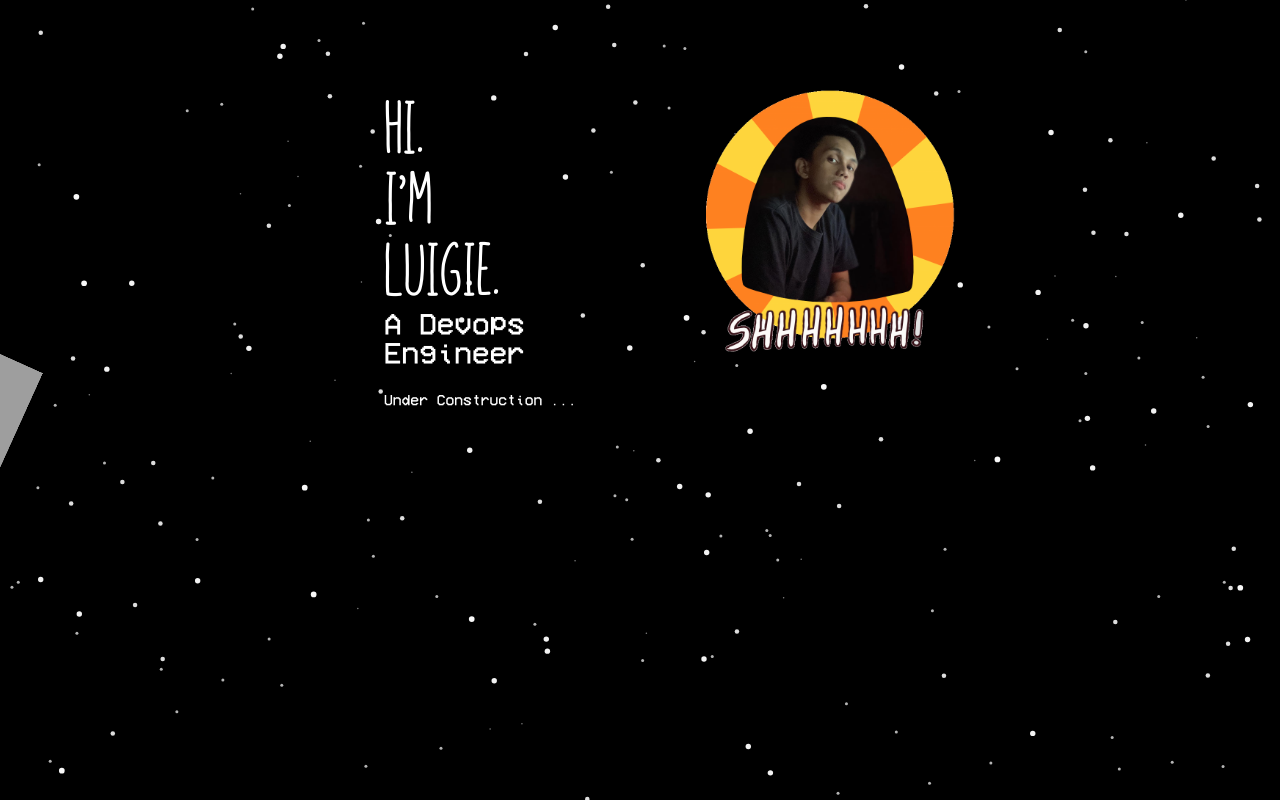
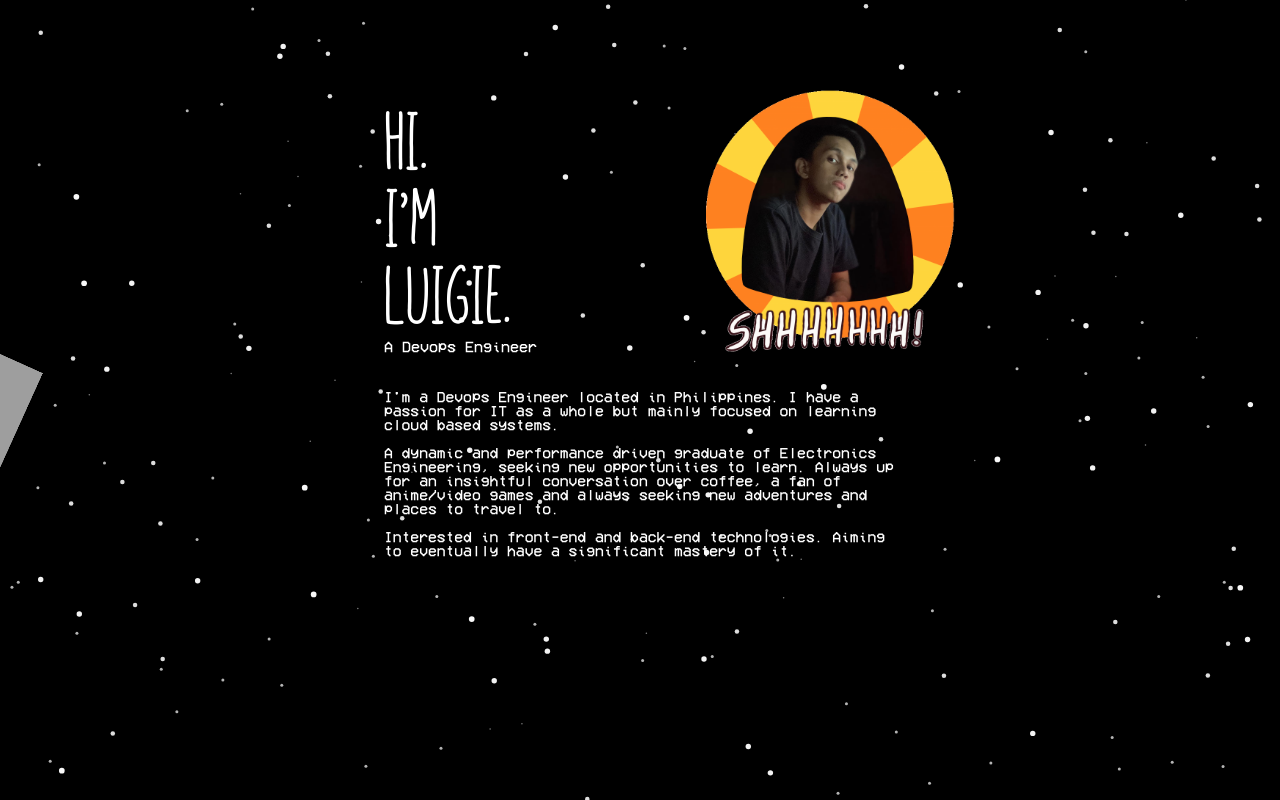
Before and after one commit to justluigie/justluigie, a React (Create React App) app: page / in a window 1280 px wide. Built offline with nearby package versions, Linux system fonts and the light colour scheme.

Commit message:
new revisions

```diff
--- a/src/App.css
+++ b/src/App.css
@@ -57,6 +57,13 @@
     z-index: -1;
 }
 
+#horizon{
+  height: 300px;
+  display: flex;
+  flex-direction: column;
+  justify-content: center;
+}
+
 #top{
     padding-top: 5%;
 }
@@ -66,14 +73,17 @@
     height: auto;
     color: white;
     font-family: AmongUs;
-    font-size: 70px;
+    font-size: 6vw;
     position: relative;
     text-align: left;
+    justify-content: center;
+
+
 }
 
 
 #imp{
-    font-size: 30px;
+    font-size: 1.2vw;
     text-align: left;
     font-family: AmongUs2;
 }
--- a/src/App.js
+++ b/src/App.js
@@ -28,17 +28,23 @@ function App() {
             <Particles options={particlesOptions} init={particlesInit}/>
             <div class ="row">
                 <div class="column">
+                    <div id = "horizon">
                     <div id="top">Hi.</div>
                     <div id="middle">i'm </div>
                     <div id="bottom">Luigie.
                     <div id="imp"> A Devops Engineer</div></div>
+                    </div>
                 </div>
                 <div class="column">
                      <div id="myself"><img id="picture" src={image}/></div>
                 </div>
             </div>
             <div id="short" class ="intro">
-            Under Construction ...
+            I'm a Devops Engineer located in Philippines. I have a passion for IT as a whole but mainly focused on learning cloud based systems.<br></br>
+            <br></br>
+            A dynamic and performance driven graduate of Electronics Engineering, seeking new opportunities to learn. Always up for an insightful conversation over coffee, a fan of anime/video games and always seeking new adventures and places to travel to.<br></br>
+            <br></br>
+            Interested in front-end and back-end technologies. Aiming to eventually have a significant mastery of it.
             </div>
 
 
```
